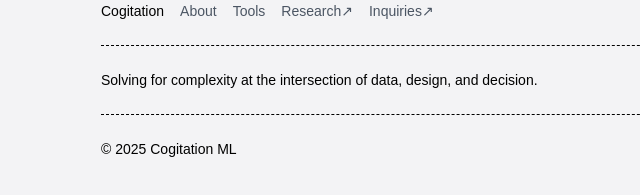
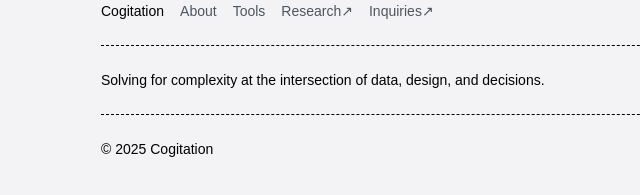
Before and after one commit to CloneProtocolSixtySix/loopscale, a Next.js app: page / in a window 1280 px wide. Shown: the part 167-362 px from the top of the page, without its empty margins (227-867 px from the left). Built offline with nearby package versions, Linux system fonts and the light colour scheme; a web font is replaced by a local one.

Commit message:
Fix grammar mistakes and improve text clarity

```diff
--- a/app/page.tsx
+++ b/app/page.tsx
@@ -62,7 +62,7 @@ export default function Home() {
             Research↗
           </a>
           <span></span>
-          <a href="mailto:hello@cogitationml.com"className="text-sm mono text-gray-600 hover:text-black">
+          <a href="mailto:hello@cogitationml.com" className="text-sm mono text-gray-600 hover:text-black">
             Inquiries↗
           </a>
         </div>
@@ -75,16 +75,17 @@ export default function Home() {
     <p className="text-sm mono">
     </p>
     <p className="text-sm mono">
-    We've noticed that institutional investors place capital in environments riddled with half-baked deliverables and fanciful valuations.
+    We've noticed that private equity and venture capital place investments in environments riddled with half-baked deliverables, fanciful valuations, and low-hanging fruit ideas.
+
     </p>
     <p className="text-sm mono">
-    We believe this systematic behaviour poses a significant problem for our economy's ability to foster sovereign technology.
+    We believe this systematic behavior poses a significant problem for our economy's ability to foster sovereign technology.
     </p>
     <p className="text-sm mono">
-    We are insatiably skeptical and obsessed with uncovering truth in possibility.
+    We are insatiably skeptical and obsessed with uncovering truth in possibilities.
     </p>
     <p className="text-sm mono">
-    We develop and apply ML capable of holistic perception, identifying hidden patterns that map the trajectory of human ingenuity.
+    We're developing tools capable of holistic perception, identifying hidden patterns that map the trajectory of human ingenuity.
     </p>
     <p className="text-sm mono">
       Yannick Bruderlein, Founder
@@ -93,7 +94,7 @@ export default function Home() {
 ) : activeSection === 'solutions' ? (
   <>
     <h2 className="text-sm font-normal mono">
-      Introducing Remark
+      Introducing Remark (pre-alpha)
     </h2>
     <p className="text-sm mono">
     A bespoke set of language models capable of multidisciplinary precision.
@@ -130,13 +131,13 @@ export default function Home() {
 ) : (
   <>
     <p className="text-sm mono">
-         Solving for complexity at the intersection of data, design, and decision.
+         Solving for complexity at the intersection of data, design, and decisions.
     </p>
   </>
 )}
         <hr className="my-4 border-t border-black border-dashed" />
         <div className="flex items-center space-x-2 text-sm mono">
-          <span>© 2025 Cogitation ML</span>
+          <span>© 2025 Cogitation</span>
         </div>
         <div className="mt-8">
           <AnimatedDots />
```
